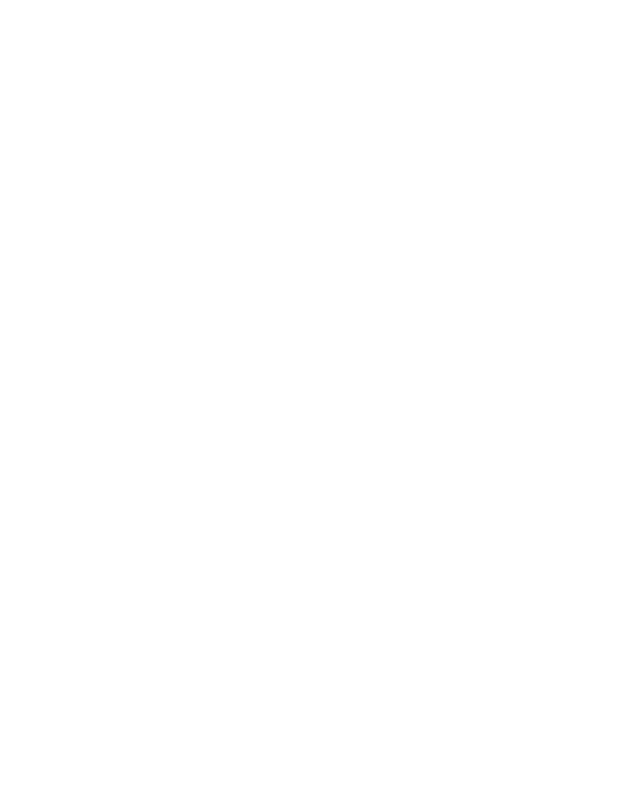
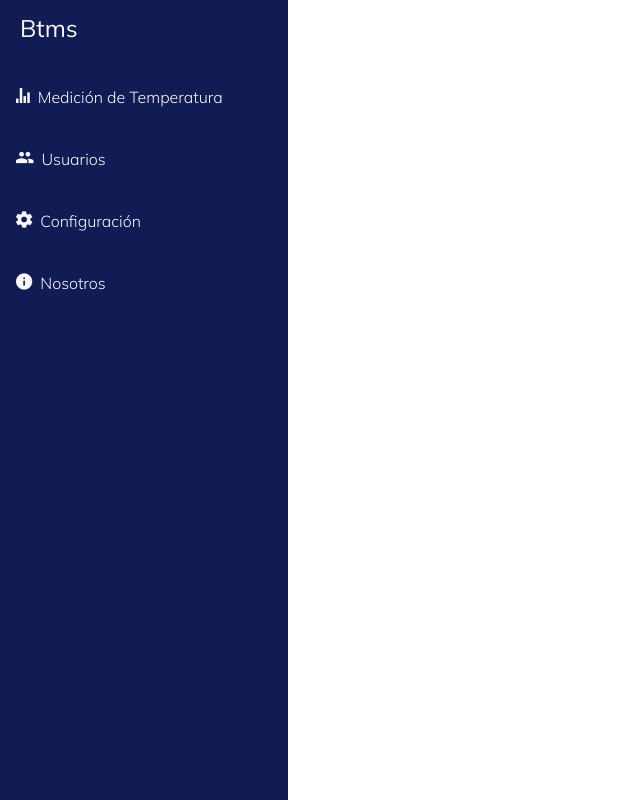
Before and after one commit to codediaz/Frontend-BTMS, a plain HTML site: page Dashboard/Index.html in a window 1280 px wide. Shown: the whole page, without its empty margins (0-640 px from the left). Drawn offline with nearby package versions, Linux system fonts and the light colour scheme.

Commit message:
Sidebar First Structure

```diff
--- a/Dashboard/Index.html
+++ b/Dashboard/Index.html
@@ -3,16 +3,33 @@
 <head>
     <meta charset="UTF-8">
     <meta http-equiv="X-UA-Compatible" content="IE=edge">
+    <link rel="stylesheet" href="https://cdn.jsdelivr.net/npm/bootstrap@4.6.0/dist/css/bootstrap.min.css" integrity="sha384-B0vP5xmATw1+K9KRQjQERJvTumQW0nPEzvF6L/Z6nronJ3oUOFUFpCjEUQouq2+l" crossorigin="anonymous">
     <meta name="viewport" content="width=device-width, initial-scale=1.0"><link rel="preconnect" href="https://fonts.googleapis.com">
     <link rel="preconnect" href="https://fonts.gstatic.com" crossorigin>
     <link href="https://fonts.googleapis.com/css2?family=Mulish:wght@300;400;700&display=swap" rel="stylesheet">
     <link href="https://unpkg.com/ionicons@4.5.10-0/dist/css/ionicons.min.css" rel="stylesheet">
-    <link href="https://cdn.jsdelivr.net/npm/bootstrap@5.1.0/dist/css/bootstrap.min.css" rel="stylesheet" integrity="sha384-KyZXEAg3QhqLMpG8r+8fhAXLRk2vvoC2f3B09zVXn8CA5QIVfZOJ3BCsw2P0p/We" crossorigin="anonymous">
+
 
     <link rel="stylesheet" href="/Dashboard/Styles/Styles.css">
     <title>Dashboard</title>
 </head>
 <body>
+    <div class="d-flex">
+        <div class="bg-primary" id="sidebar-container">
+            <div class="logo">
+                <h4 class="text-light font-weigth-bold">
+                    Btms
+                </h4>
+
+            </div>
+            <div class="menu">
+                <a href="#" class="d-block text-light p-3"><i class="icon ion-md-stats mr-2 lead"></i>Medición de Temperatura</a>
+                <a href="#" class="d-block text-light p-3"><i class="icon ion-md-people mr-2 lead"></i>Usuarios</a>
+                <a href="#" class="d-block text-light p-3"><i class="icon ion-md-settings mr-2 lead"></i>Configuración</a>
+                <a href="#" class="d-block text-light p-3"><i class="icon ion-md-information-circle mr-2 lead"></i>Nosotros</a>
+            </div>
+        </div>
+    </div>
 
  <script src="/Dashboard/main/main.js"></script>
 <script src="https://cdn.jsdelivr.net/npm/@popperjs/core@2.9.3/dist/umd/popper.min.js" integrity="sha384-eMNCOe7tC1doHpGoWe/6oMVemdAVTMs2xqW4mwXrXsW0L84Iytr2wi5v2QjrP/xp" crossorigin="anonymous"></script>
--- a/Dashboard/Styles/Styles.css
+++ b/Dashboard/Styles/Styles.css
@@ -0,0 +1,22 @@
+:root{
+    --primary: #111B54;
+    --light: #ffffff;
+    --grey: #efefef;
+}
+body{
+    overflow: hidden;
+    font-family: 'Mulish','sans-serif';
+    font-weight: 300;
+    color: var(--primary);
+}
+#sidebar-container{
+    min-height: 100vh;
+}
+#sidebar-container .logo{
+    padding: .875rem 1.25rem;
+}
+#sidebar-container .menu {
+    width: 18rem;
+}
+
+.bg-primary{ background-color: var(--primary) !important;}
```
